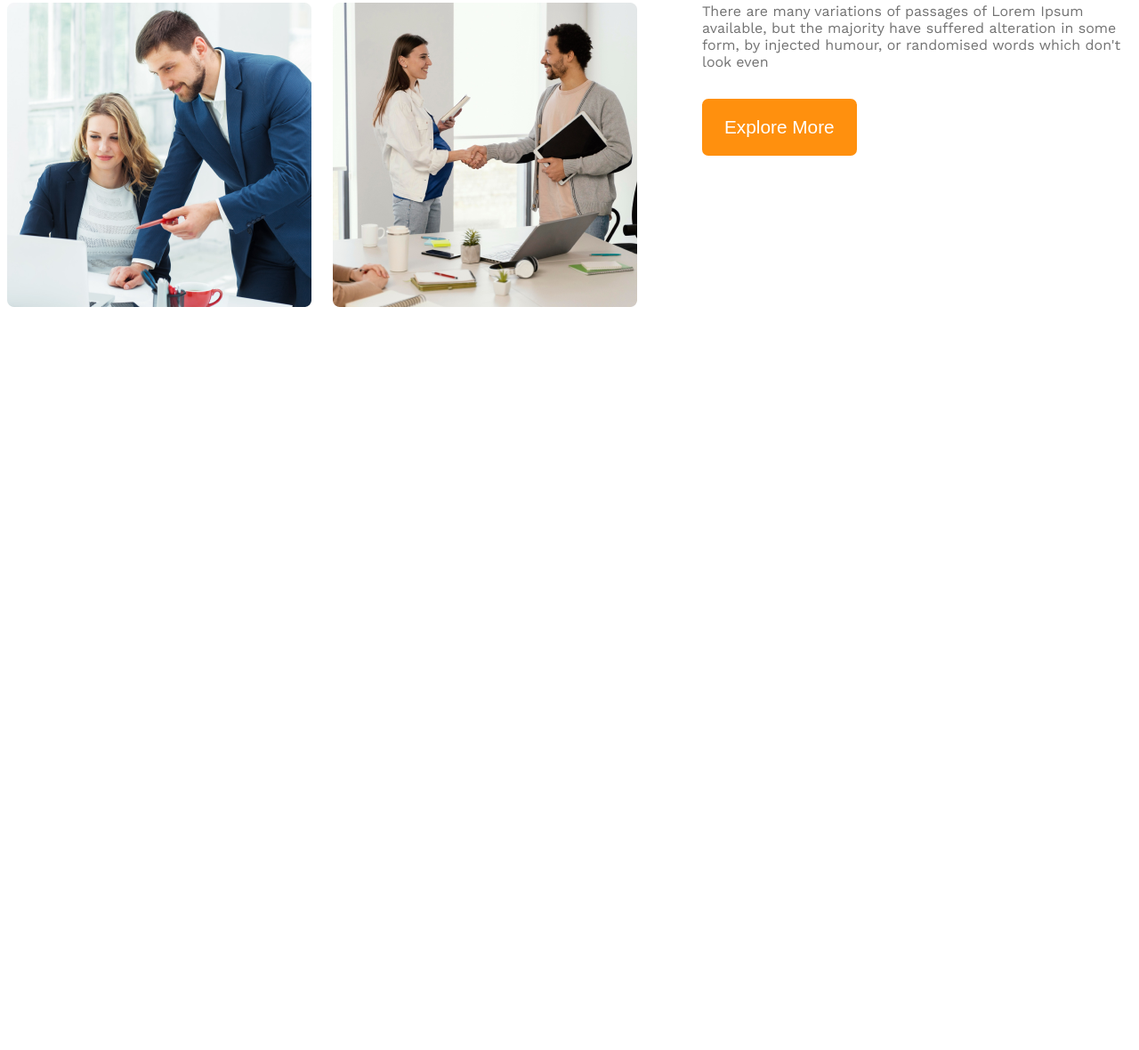
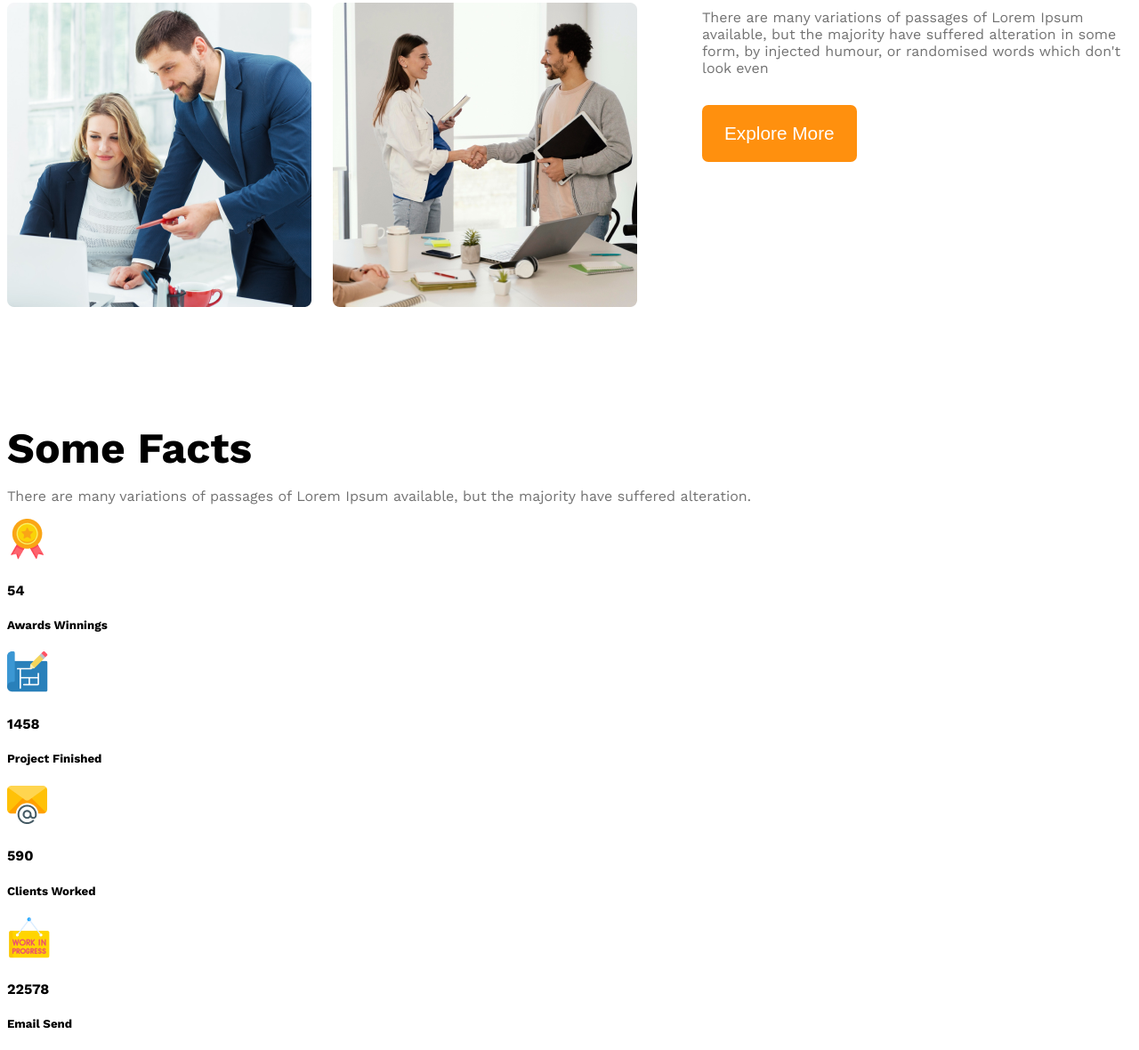
Before and after one commit to RHR-code/g3-architects-web, a plain HTML site: page index.html in a window 1280 px wide. Shown: the part 1662-2842 px from the top of the page at 89% size. Before the commit the page ends 2015 px from the top, so only its background shows below. Drawn offline with nearby package versions, Linux system fonts and the light colour scheme.

Commit message:
html added for fact section

```diff
--- a/index.html
+++ b/index.html
@@ -39,6 +39,7 @@
       </div>
     </header>
     <main>
+      <!-- teams section -->
       <section class="teams display_flex">
         <div class="teams_image_container">
           <img src="images/team1.png" alt="" />
@@ -47,7 +48,7 @@
           <img src="images/team4.png" alt="" />
         </div>
         <div class="teams_info">
-          <h3 class="teams_info_title">
+          <h3 class="section_title">
             <span id="Quick_list" class="text_gray_light">Quick list</span> of
             Our
             <span id="Features">Features</span>
@@ -60,6 +61,36 @@
           <button class="btn_primary">Explore More</button>
         </div>
       </section>
+      <!-- some facts section -->
+      <section class="facts">
+        <div class="section_title">Some Facts</div>
+        <p class="facts_description text_gray_light">
+          There are many variations of passages of Lorem Ipsum available, but
+          the majority have suffered alteration.
+        </p>
+        <div class="fact_container">
+          <div class="fact">
+            <img src="images/icons/ribon.png" alt="" class="fact_icon" />
+            <h4 class="fact_number">54</h4>
+            <h5 class="fact_name">Awards Winnings</h5>
+          </div>
+          <div class="fact">
+            <img src="images/icons/projects.png" alt="" class="fact_icon" />
+            <h4 class="fact_number">1458</h4>
+            <h5 class="fact_name">Project Finished</h5>
+          </div>
+          <div class="fact">
+            <img src="images/icons/email.png" alt="" class="fact_icon" />
+            <h4 class="fact_number">590</h4>
+            <h5 class="fact_name">Clients Worked</h5>
+          </div>
+          <div class="fact">
+            <img src="images/icons/customers.png" alt="" class="fact_icon" />
+            <h4 class="fact_number">22578</h4>
+            <h5 class="fact_name">Email Send</h5>
+          </div>
+        </div>
+      </section>
     </main>
     <footer></footer>
   </body>
--- a/styles/architects.css
+++ b/styles/architects.css
@@ -23,6 +23,10 @@ main > section {
   color: white;
 }
 
+.section_title {
+  font-size: 3rem;
+  font-weight: 700;
+}
 .text_gray {
   color: #424242;
 }
@@ -89,10 +93,6 @@ main > section {
 .teams_info {
   max-width: 537px;
 }
-.teams_info_title {
-  font-size: 45px;
-  font-weight: 700;
-}
 #Quick_list {
   font-weight: 500;
 }
@@ -105,12 +105,24 @@ main > section {
   margin: 24px 0 32px 0;
 }
 
-/* responsive media queries */
+/* responsive media queries for mobile */
 @media screen and (max-width: 578px) {
   html {
     font-size: 10px;
   }
-  .navbar {
+  .navbar,
+  .teams {
+    flex-direction: column;
+  }
+  .teams_image_container {
+    grid-template-columns: repeat(1, 1fr);
+  }
+}
+
+/*responsive media queries for tab  */
+
+@media screen and (min-width: 578px) and (max-width: 992px) {
+  .teams {
     flex-direction: column;
   }
 }
```
